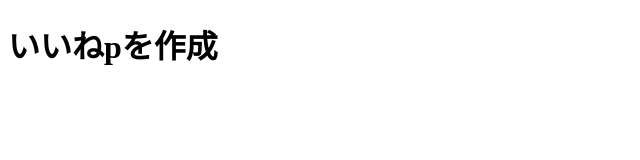
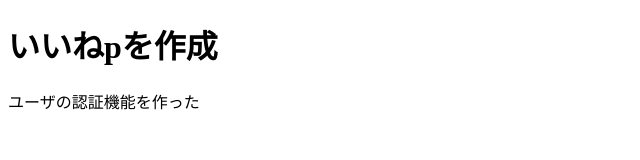
Before and after one commit to RyuRyu-0817/githubA, a plain HTML site: page frontend/index.html in a window 1280 px wide. Shown: the whole page, without its empty margins (0-640 px from the left). Drawn offline with Linux system fonts and the light colour scheme.

Commit message:
ユーザの認証機能を作成

```diff
--- a/frontend/index.html
+++ b/frontend/index.html
@@ -7,5 +7,6 @@
 </head>
 <body>
     <h1>いいねpを作成</h1>
+    <p>ユーザの認証機能を作った</p>
 </body>
 </html>
```
